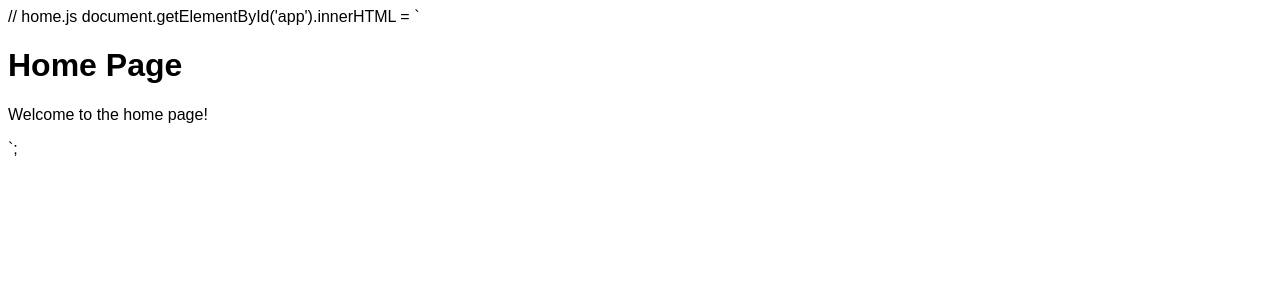
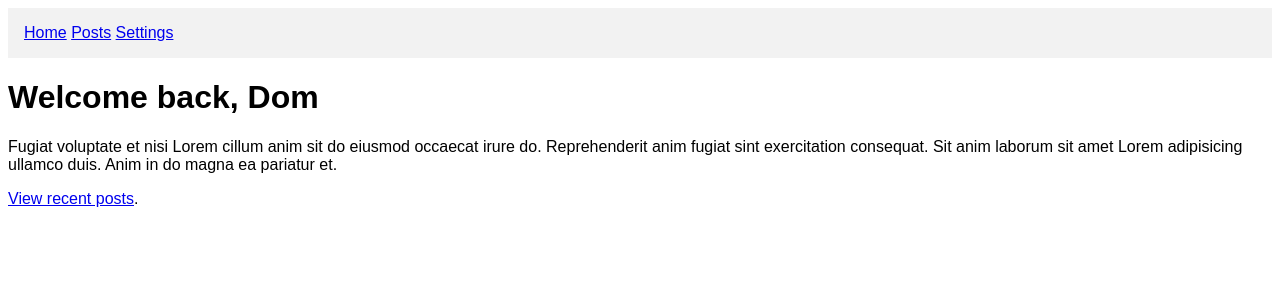
Before and after one commit to Rreyth/get-transcended, a Django app: page / in a window 1280 px wide. Shown: the top 300 px of the page. Run offline with Django 3.2, Linux system fonts and the light colour scheme.

Commit message:
debug (tmp ?) du user nginx (droit des fichiers statics) + debut du SPA (Class js version)

```diff
--- a/srcs/django_code/transcend/myapp/static/css/style.css
+++ b/srcs/django_code/transcend/myapp/static/css/style.css
@@ -1,15 +1,31 @@
+/* static/style.css */
 body {
-    font-family: 'Arial', sans-serif;
+    font-family: Arial, sans-serif;
 }
 
 header {
     background-color: #333;
-    color: #fff;
-    padding: 10px;
+    color: white;
+    text-align: center;
+    padding: 1em;
 }
 
-nav a {
-    color: #fff;
-    margin-right: 10px;
-    text-decoration: none;
+nav {
+    background-color: #f2f2f2;
+    padding: 1em;
 }
+
+nav ul {
+    list-style-type: none;
+    margin: 0;
+    padding: 0;
+}
+
+nav ul li {
+    display: inline;
+    margin-right: 1em;
+}
+
+main {
+    padding: 1em;
+}
--- a/srcs/django_code/transcend/myapp/static/js/main.js
+++ b/srcs/django_code/transcend/myapp/static/js/main.js
@@ -1,19 +1,91 @@
-document.addEventListener('DOMContentLoaded', () => {
-    const appContainer = document.getElementById('app');
+import Home from "./pages/home.js";
+import About from "./pages/about.js";
 
-    const loadPage = (page) => {
-        fetch(`/static/js/pages/${page}.js`)
-            .then(response => response.text())
-            .then(script => {
-                appContainer.innerHTML = script;
-                history.pushState({ page }, null, page);
-            });
-    };
+const pathToRegex = path => new RegExp("^" + path.replace(/\//g, "\\/").replace(/:\w+/g, "(.+)") + "$");
 
-    window.addEventListener('popstate', (event) => {
-        const page = event.state ? event.state.page : 'home';
-        loadPage(page);
+const getParams = match => {
+    const values = match.result.slice(1);
+    const keys = Array.from(match.route.path.matchAll(/:(\w+)/g)).map(result => result[1]);
+
+    return Object.fromEntries(keys.map((key, i) => {
+        return [key, values[i]];
+    }));
+};
+
+const navigateTo = url => {
+    history.pushState(null, null, url);
+    router();
+};
+
+const router = async () => {
+    const routes = [
+        { path: "/", view: Home },
+        { path: "/about", view: About },
+    ];
+
+    // Test each route for potential match
+    const potentialMatches = routes.map(route => {
+        return {
+            route: route,
+            result: location.pathname.match(pathToRegex(route.path)),
+            boo: console.log(location.pathname + " - " + route.path + " - " + pathToRegex(route.path))
+        };
     });
 
-    loadPage('home');
+    let match = potentialMatches.find(potentialMatch => potentialMatch.result !== null);
+
+    if (!match) {
+        match = {
+            route: routes[0],
+            result: [location.pathname]
+        };
+    }
+
+    const view = new match.route.view(getParams(match));
+
+    document.querySelector("#content").innerHTML = await view.getHtml();
+};
+
+window.addEventListener("popstate", router);
+
+document.addEventListener("DOMContentLoaded", () => {
+    document.body.addEventListener("click", e => {
+        if (e.target.matches("[data-link]")) {
+            e.preventDefault();
+            navigateTo(e.target.href);
+        }
+    });
+
+    router();
 });
+
+
+
+// const routes =
+// [
+//     {path: "/", data: new Home()},
+//     {path: "/about", data: new About()},
+// ];
+
+// const potentialMatches = routes.map(route => {
+//     return {
+//         route: route,
+//         result: location.pathname
+//     };
+// });
+
+// let match = potentialMatches.find(potentialMatch => potentialMatch.result !== null);
+
+// if (!match) {
+//     match = {
+//         route: routes[0],
+//         result: [location.pathname]
+//     };
+// }
+
+
+// console.log(match.result);
+// console.log(match.route.path);
+// // const home = new Home();
+// document.getElementById("content").innerHTML = await match.route.data.getHtml();
+// // document.getElementById("content").innerHTML = await home.getHtml();
--- a/srcs/django_code/transcend/myapp/static/js/pages/about.js
+++ b/srcs/django_code/transcend/myapp/static/js/pages/about.js
@@ -1,5 +1,17 @@
-// about.js
-document.getElementById('app').innerHTML = `
-    <h1>About Page</h1>
-    <p>Learn more about us.</p>
-`;
+export default class About {
+    constructor(params) {
+        document.title = "About";
+    }
+
+    async getHtml() {
+        return `
+            <h1>whaaaaa</h1>
+            <p>
+                sdfsdf do eiusmod occaecat irure do.sdf sdfsdfsdf fugiat sint exercitation consequat. Sit anim laborum sit amet Lorem adipisicing ullamco duis. Anim in do magna ea pariatur et.
+            </p>
+            <p>
+                <a href="/posts" data-link>suck bitch</a>.
+            </p>
+        `;
+    }
+}
--- a/srcs/django_code/transcend/myapp/static/js/pages/home.js
+++ b/srcs/django_code/transcend/myapp/static/js/pages/home.js
@@ -1,5 +1,17 @@
-// home.js
-document.getElementById('app').innerHTML = `
-    <h1>Home Page</h1>
-    <p>Welcome to the home page!</p>
-`;
+export default class Home {
+    constructor(params) {
+        document.title = "Home";
+    }
+
+    async getHtml() {
+        return `
+            <h1>Welcome back, Dom</h1>
+            <p>
+                Fugiat voluptate et nisi Lorem cillum anim sit do eiusmod occaecat irure do. Reprehenderit anim fugiat sint exercitation consequat. Sit anim laborum sit amet Lorem adipisicing ullamco duis. Anim in do magna ea pariatur et.
+            </p>
+            <p>
+                <a href="/posts" data-link>View recent posts</a>.
+            </p>
+        `;
+    }
+}
--- a/srcs/django_code/transcend/myapp/templates/index.html
+++ b/srcs/django_code/transcend/myapp/templates/index.html
@@ -7,7 +7,12 @@
     <title>SPA with Pure JS</title>
 </head>
 <body>
-    <div id="app"></div>
-    <script src="/static/js/main.js"></script>
+    <nav class="nav">
+        <a href="/" class="nav__link" data-link>Home</a>
+        <a href="/about" class="nav__link" data-link>Posts</a>
+        <a href="/settings" class="nav__link" data-link>Settings</a>
+    </nav>
+    <div id="content"></div>
+    <script type="module" src="/static/js/main.js"></script>
 </body>
 </html>
--- a/srcs/django_code/transcend/transcend/settings.py
+++ b/srcs/django_code/transcend/transcend/settings.py
@@ -26,7 +26,7 @@
 # SECURITY WARNING: don't run with debug turned on in production!
 DEBUG = True
 
-ALLOWED_HOSTS = []
+# ALLOWED_HOSTS = []
 
 
 # Application definition
--- a/srcs/django_code/transcend/transcend/urls.py
+++ b/srcs/django_code/transcend/transcend/urls.py
@@ -14,10 +14,11 @@
     2. Add a URL to urlpatterns:  path('blog/', include('blog.urls'))
 """
 from django.contrib import admin
-from django.urls import path
+from django.urls import path, re_path
 from myapp import views
 
 urlpatterns = [
     path('',  views.index, name='index'),
-    path('admin/', admin.site.urls),
+    re_path(r'^(?:.*)/?$', views.index),
+    # path('admin/', admin.site.urls),
 ]
--- a/srcs/docker-compose.yml
+++ b/srcs/docker-compose.yml
@@ -6,7 +6,7 @@
       context: ./requirements/Django
     container_name: django
     image: django
-    # restart: always
+    restart: always
     volumes:
       - app:/app
     expose:
@@ -19,7 +19,7 @@
       context: ./requirements/Daphne
     container_name: daphne
     image: daphne
-    # restart: always
+    restart: always
     volumes:
       - app:/app
     expose:
@@ -32,7 +32,7 @@
       context: ./requirements/Nginx
     container_name: nginx
     image: nginx
-    # restart: always
+    restart: always
     ports:
       - "8080:8080"
     volumes:
```
Also changed, not shown: srcs/django_code/transcend/db.sqlite3 (deleted), srcs/django_code/transcend/myapp/__init__.py (deleted), srcs/django_code/transcend/myapp/migrations/__init__.py (deleted), srcs/django_code/transcend/transcend/__init__.py (deleted), 2 other files.
